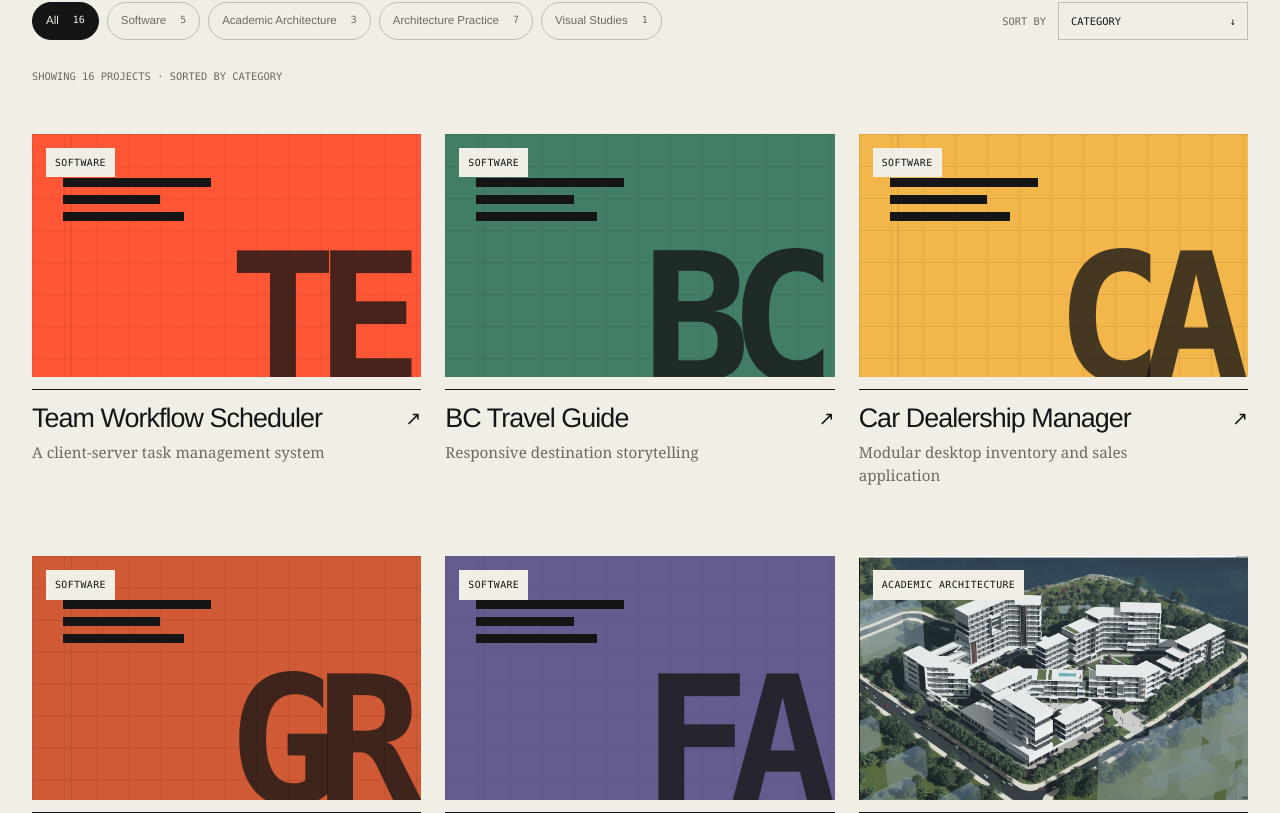
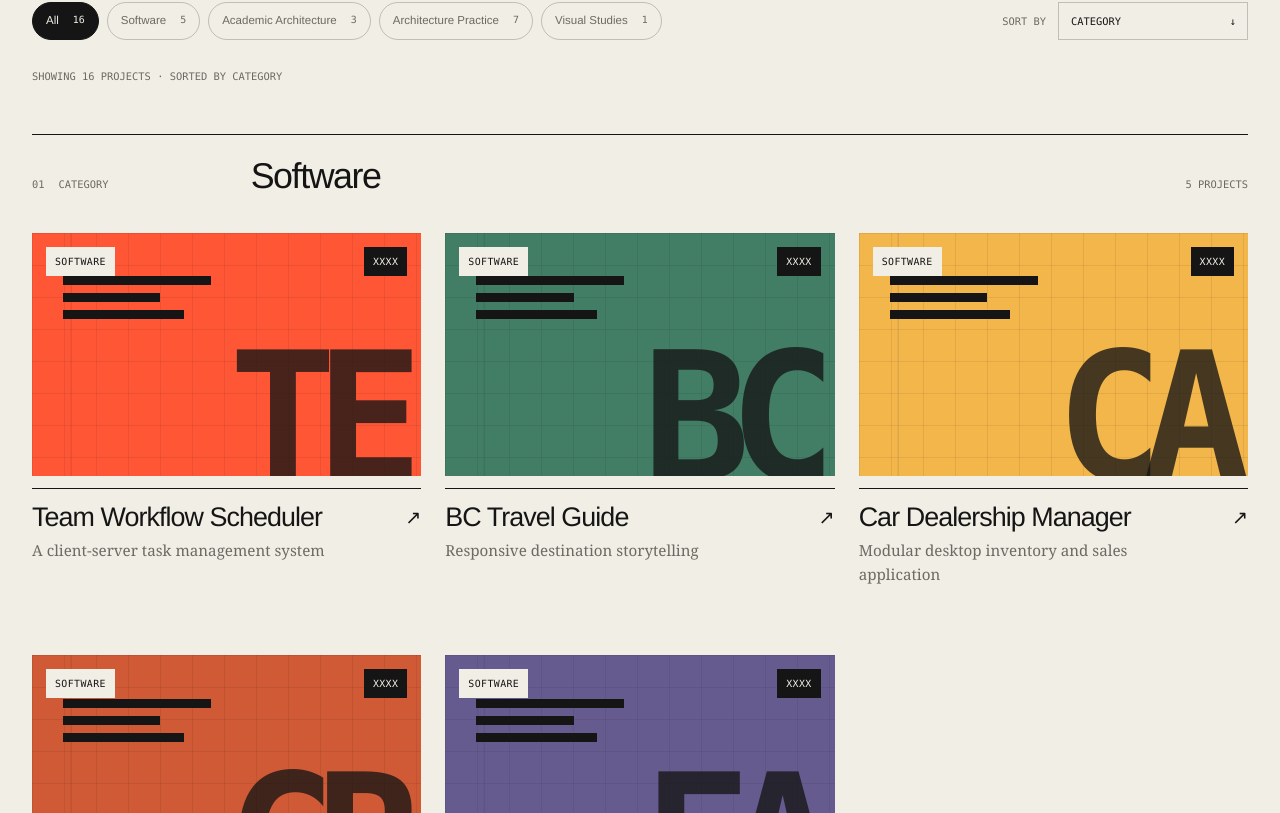
Before and after one commit to HanZ14c/Portfolio-Website, a Next.js app: page /work in a window 1280 px wide. Shown: the part 607-1420 px from the top of the page. Built offline with nearby package versions, Linux system fonts and the light colour scheme.

Commit message:
Group Work index and add project dates

```diff
--- a/app/components/ProjectCard.tsx
+++ b/app/components/ProjectCard.tsx
@@ -23,6 +23,7 @@ export function ProjectCard({ project }: { project: Project }) {
             </div>
           )}
           <span className="project-card__index">{project.category}</span>
+          <span className="project-card__time">{project.time}</span>
         </div>
         <div className="project-card__body">
           <div>
--- a/app/globals.css
+++ b/app/globals.css
@@ -302,16 +302,26 @@ ul {
   transform: scale(1.025);
 }
 
-.project-card__index {
+.project-card__index,
+.project-card__time {
   position: absolute;
   top: 14px;
-  left: 14px;
   padding: 7px 9px;
   background: var(--paper);
   font-family: var(--mono);
   font-size: 0.62rem;
   letter-spacing: 0.04em;
   text-transform: uppercase;
+}
+
+.project-card__index {
+  left: 14px;
+}
+
+.project-card__time {
+  right: 14px;
+  background: var(--ink);
+  color: var(--paper);
 }
 
 .project-card__body {
@@ -612,6 +622,47 @@ ul {
 
 .filter-summary {
   margin-bottom: 50px;
+  color: var(--muted);
+  font-family: var(--mono);
+  font-size: 0.65rem;
+  text-transform: uppercase;
+}
+
+.project-groups {
+  display: grid;
+  gap: clamp(72px, 8vw, 130px);
+}
+
+.project-group {
+  border-top: 1px solid var(--ink);
+  padding-top: 14px;
+}
+
+.project-group__heading {
+  display: grid;
+  grid-template-columns: 2fr 8fr 2fr;
+  gap: 24px;
+  align-items: baseline;
+  margin-bottom: 28px;
+}
+
+.project-group__heading > div {
+  display: flex;
+  gap: 14px;
+  color: var(--muted);
+  font-family: var(--mono);
+  font-size: 0.65rem;
+  text-transform: uppercase;
+}
+
+.project-group__heading h2 {
+  font-size: clamp(1.6rem, 2.8vw, 3rem);
+  font-weight: 520;
+  letter-spacing: -0.04em;
+}
+
+.project-group__heading > p {
+  justify-self: end;
   color: var(--muted);
   font-family: var(--mono);
   font-size: 0.65rem;
@@ -1313,6 +1364,20 @@ html[data-ready="true"] [data-reveal][data-visible="true"] {
     max-width: 250px;
   }
 
+  .project-group__heading {
+    grid-template-columns: 1fr auto;
+  }
+
+  .project-group__heading h2 {
+    grid-column: 1 / -1;
+    grid-row: 2;
+  }
+
+  .project-group__heading > p {
+    grid-column: 2;
+    grid-row: 1;
+  }
+
   .about-hero,
   .about-statement {
     grid-template-columns: 1fr;
--- a/app/work/ProjectIndex.tsx
+++ b/app/work/ProjectIndex.tsx
@@ -1,7 +1,7 @@
 "use client";
 
 import { useState } from "react";
-import { categories, projects, type ProjectCategory } from "@/lib/projects";
+import { categories, projects, type Project, type ProjectCategory } from "@/lib/projects";
 import { ProjectCard } from "@/app/components/ProjectCard";
 
 type Filter = "All" | ProjectCategory;
@@ -10,9 +10,15 @@ type SortMode = "category" | "alphabetical" | "time";
 const categoryOrder = categories.slice(1) as ProjectCategory[];
 const originalOrder = new Map(projects.map((project, index) => [project.slug, index]));
 
-function getProjectYear(period: string) {
-  const years = period.match(/\b(?:19|20)\d{2}\b/g)?.map(Number) ?? [];
+function getProjectYear(time: string) {
+  const years = time.match(/\b(?:19|20)\d{2}\b/g)?.map(Number) ?? [];
   return years.length > 0 ? Math.max(...years) : Number.NEGATIVE_INFINITY;
+}
+
+function getGroupLabel(project: Project, sortMode: SortMode) {
+  if (sortMode === "category") return project.category;
+  if (sortMode === "alphabetical") return project.title.trim().charAt(0).toUpperCase();
+  return project.time;
 }
 
 export function ProjectIndex() {
@@ -25,8 +31,8 @@ export function ProjectIndex() {
     }
 
     if (sortMode === "time") {
-      const firstYear = getProjectYear(first.period);
-      const secondYear = getProjectYear(second.period);
+      const firstYear = getProjectYear(first.time);
+      const secondYear = getProjectYear(second.time);
       if (firstYear !== secondYear) return secondYear - firstYear;
     }
 
@@ -38,6 +44,18 @@ export function ProjectIndex() {
 
     return (originalOrder.get(first.slug) ?? 0) - (originalOrder.get(second.slug) ?? 0);
   });
+  const groups = visible.reduce<Array<{ label: string; projects: Project[] }>>((result, project) => {
+    const label = getGroupLabel(project, sortMode);
+    const currentGroup = result.at(-1);
+
+    if (currentGroup?.label === label) {
+      currentGroup.projects.push(project);
+    } else {
+      result.push({ label, projects: [project] });
+    }
+
+    return result;
+  }, []);
 
   return (
     <>
@@ -78,11 +96,33 @@ export function ProjectIndex() {
       <p className="filter-summary" aria-live="polite">
         Showing {visible.length} {visible.length === 1 ? "project" : "projects"} · Sorted by {sortMode}
       </p>
-      <div className="project-grid project-grid--all">
-        {visible.map((project) => (
-          <ProjectCard key={project.slug} project={project} />
-        ))}
-      </div>
+      {filter === "All" ? (
+        <div className="project-groups" aria-label={`Projects grouped by ${sortMode}`}>
+          {groups.map((group, index) => (
+            <section className="project-group" key={group.label}>
+              <header className="project-group__heading">
+                <div>
+                  <span>{String(index + 1).padStart(2, "0")}</span>
+                  <p>{sortMode}</p>
+                </div>
+                <h2>{group.label}</h2>
+                <p>{group.projects.length} {group.projects.length === 1 ? "project" : "projects"}</p>
+              </header>
+              <div className="project-grid project-grid--all">
+                {group.projects.map((project) => (
+                  <ProjectCard key={project.slug} project={project} />
+                ))}
+              </div>
+            </section>
+          ))}
+        </div>
+      ) : (
+        <div className="project-grid project-grid--all">
+          {visible.map((project) => (
+            <ProjectCard key={project.slug} project={project} />
+          ))}
+        </div>
+      )}
     </>
   );
 }
--- a/lib/projects.ts
+++ b/lib/projects.ts
@@ -32,6 +32,7 @@ export type Project = {
   title: string;
   subtitle: string;
   category: ProjectCategory;
+  time: string;
   period: string;
   location?: string;
   role: string;
@@ -56,6 +57,7 @@ export const projects: Project[] = [
     title: "Vertical City Housing",
     subtitle: "垂直城市 — 西安保利曲江春天里小区设计",
     category: "Academic Architecture",
+    time: "2018",
     period: "2018",
     location: "Xi'an, China",
     role: "Individual graduation design",
@@ -137,6 +139,7 @@ export const projects: Project[] = [
     title: "Team Workflow Scheduler",
     subtitle: "A client-server task management system",
     category: "Software",
+    time: "XXXX",
     period: "Selected software project",
     role: "Application design and implementation",
     status: "Repository available",
@@ -194,6 +197,7 @@ export const projects: Project[] = [
     title: "Emotion Time",
     subtitle: "情感的形意场语言生成",
     category: "Academic Architecture",
+    time: "XXXX",
     period: "Academic project / Later revision",
     location: "Xi'an, China",
     role: "Individual design and independent revision",
@@ -270,6 +274,7 @@ export const projects: Project[] = [
     title: "MIRRIEDGE",
     subtitle: "The Gleam Within — Opera House",
     category: "Academic Architecture",
+    time: "2017",
     period: "Academic project",
     location: "Xi'an Chanba, China",
     role: "Individual design",
@@ -335,6 +340,7 @@ export const projects: Project[] = [
     title: "BC Travel Guide",
     subtitle: "Responsive destination storytelling",
     category: "Software",
+    time: "XXXX",
     period: "Selected web project",
     role: "Web design and implementation",
     status: "Live demo available",
@@ -383,6 +389,7 @@ export const projects: Project[] = [
     title: "CM Qianhai Shimao Centre",
     subtitle: "Civic pavilions within a mixed-use development",
     category: "Architecture Practice",
+    time: "2018–2020",
     period: "2018–2020",
     location: "Shenzhen, China",
     role: "Architectural assistant — basement technical drawings and consultant coordination",
@@ -430,6 +437,7 @@ export const projects: Project[] = [
     title: "Car Dealership Manager",
     subtitle: "Modular desktop inventory and sales application",
     category: "Software",
+    time: "XXXX",
     period: "Selected software project",
     role: "Application design and implementation",
     status: "Repository available",
@@ -476,6 +484,7 @@ export const projects: Project[] = [
     title: "Shenzhen Junior High School",
     subtitle: "A compact vertical campus",
     category: "Architecture Practice",
+    time: "2018–2020",
     period: "2018–2020",
     location: "Shenzhen, China",
     role: "Architectural assistant — programming and early form exploration",
@@ -522,6 +531,7 @@ export const projects: Project[] = [
     title: "Grid Pursuit: Cheese",
     subtitle: "A browser-based pursuit game",
     category: "Software",
+    time: "XXXX",
     period: "Selected web project",
     role: "Game logic and interface implementation",
     status: "Playable demo available",
@@ -569,6 +579,7 @@ export const projects: Project[] = [
     title: "Jiangmen Heshan Ocean World",
     subtitle: "Hotel, water park, retail and leisure district",
     category: "Architecture Practice",
+    time: "2018–2020",
     period: "2018–2020",
     location: "Jiangmen, China",
     role: "Architectural assistant — form and facade studies",
@@ -615,6 +626,7 @@ export const projects: Project[] = [
     title: "Guangzhou Najin Business Area",
     subtitle: "A connected office and commercial campus",
     category: "Architecture Practice",
+    time: "2018–2020",
     period: "2018–2020",
     location: "Guangzhou, China",
     role: "Architectural assistant — programming and form development",
@@ -661,6 +673,7 @@ export const projects: Project[] = [
     title: "COLI Foshan Jinzhu Residential Area",
     subtitle: "High-rise residential development",
     category: "Architecture Practice",
+    time: "2017",
     period: "2017 internship / Later completed",
     location: "Foshan, China",
     role: "Architectural intern — facade research and planning support",
@@ -707,6 +720,7 @@ export const projects: Project[] = [
     title: "Chongqing Tianan Cyber Park T3",
     subtitle: "Feasibility and early design communication",
     category: "Architecture Practice",
+    time: "2018–2020",
     period: "2018–2020",
     location: "Chongqing, China",
     role: "Architectural assistant — site study, feasibility and diagrams",
@@ -754,6 +768,7 @@ export const projects: Project[] = [
     title: "Dongguan Songshanhu Office Tower",
     subtitle: "Technical documentation and precedent research",
     category: "Architecture Practice",
+    time: "2018–2020",
     period: "2018–2020",
     location: "Dongguan, China",
     role: "Architectural assistant — basement drawings and precedent studies",
@@ -801,6 +816,7 @@ export const projects: Project[] = [
     title: "Family Tree Database",
     subtitle: "A relational model for people, events and history",
     category: "Software",
+    time: "XXXX",
     period: "Selected database project",
     role: "Data modelling and SQL implementation",
     status: "Repository available",
@@ -847,6 +863,7 @@ export const projects: Project[] = [
     title: "Architectural Hand Sketches",
     subtitle: "Three studies of structure, mass and landscape",
     category: "Visual Studies",
+    time: "XXXX",
     period: "Selected studies",
     role: "Drawing",
     status: "Ongoing visual archive",
```
Also changed, not shown: 1 other file (tests, documents, lock files or other folders).
